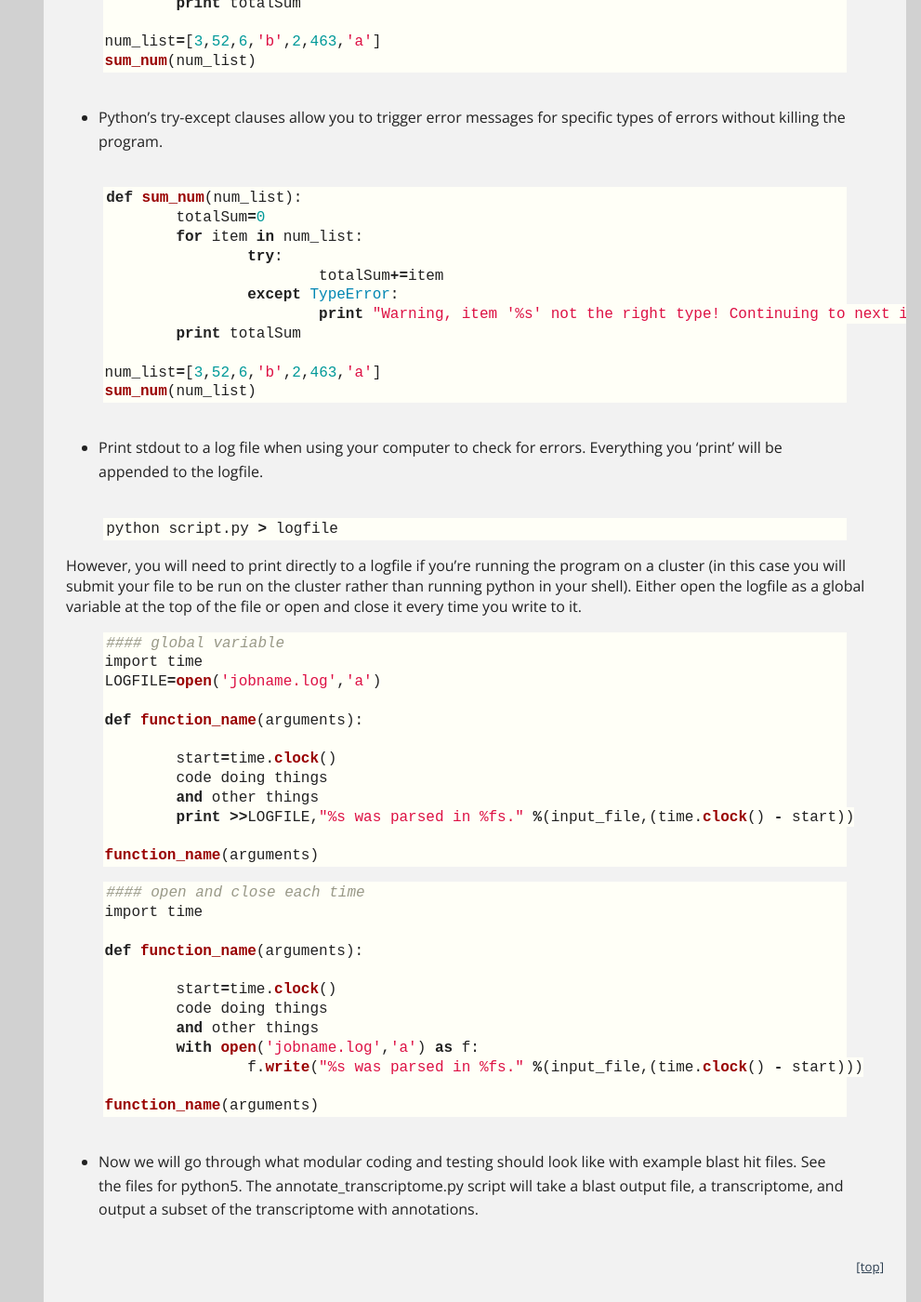
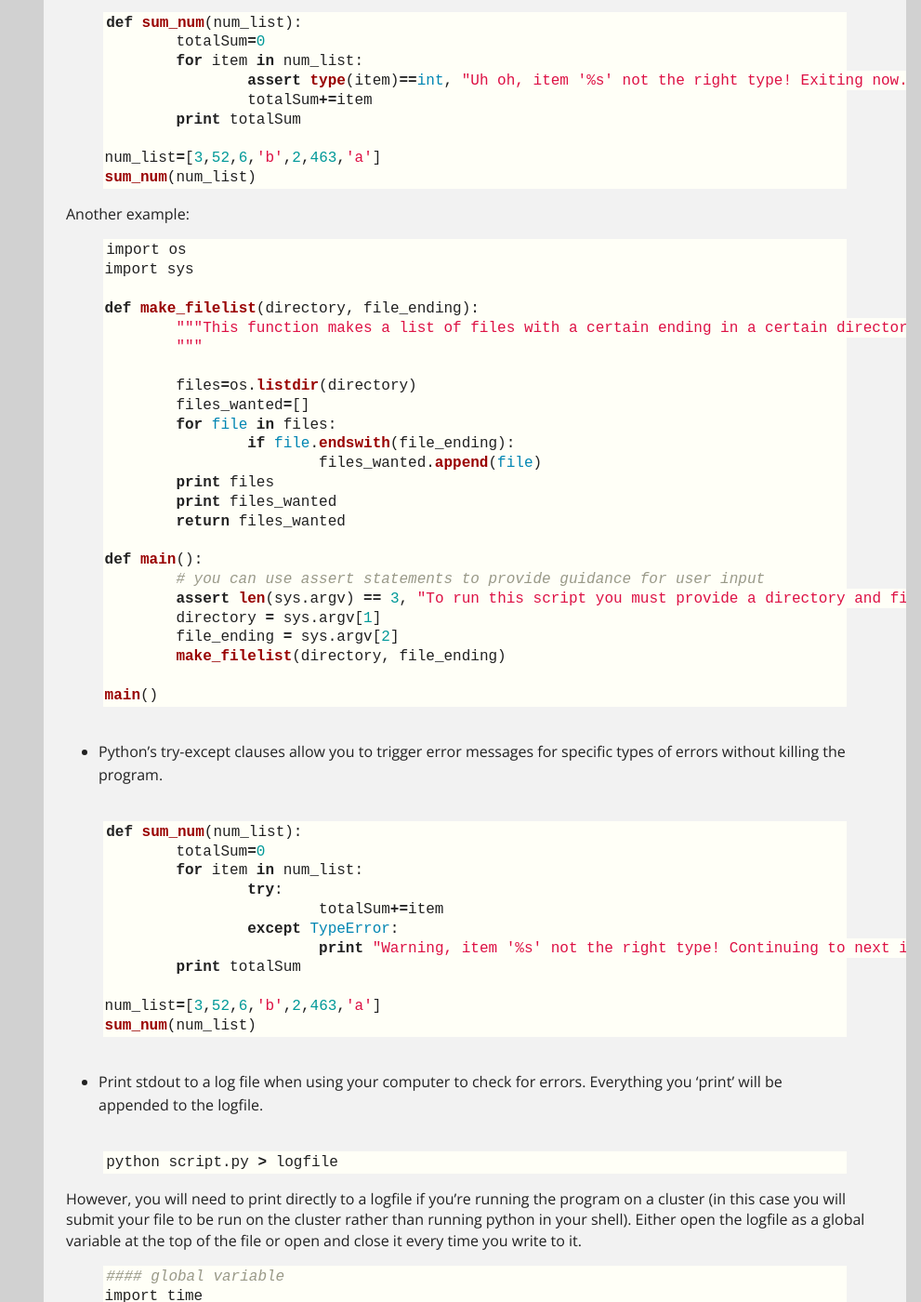
Before and after one commit to CCBBatUT/Biocomputing_Spring2016, a Jekyll site: the page built from _posts/2016-03-09-python6_testing-bestpractices.md, in a window 1280 px wide and 1400 px high, scrolled down 2288 px. Shown: the whole window at 93% size, without its empty margins (289-1280 px from the left). Built offline with Jekyll 4.4.1, drawn with Linux system fonts in a browser that asks for light colours; some of the changed text lies outside the part shown.

Commit message:
updating lesson

```diff
--- a/_posts/2016-03-09-python6_testing-bestpractices.md
+++ b/_posts/2016-03-09-python6_testing-bestpractices.md
@@ -63,21 +63,27 @@ for file in directory_list:
 
 {% highlight python %}
 import os
+import sys
 
 def make_filelist(directory, file_ending):
 	"""This function makes a list of files with a certain ending in a certain directory.
 	"""
 
 	files=os.listdir(directory)
-	files_pdb=[]
+	files_wanted=[]
 	for file in files:
 		if file.endswith(file_ending):
-			files_pdb.append(file)
+			files_wanted.append(file)
 	print files
-	print files_pdb
-	return files_pdb
+	print files_wanted
+	return files_wanted
 
-make_filelist('.', '.pdb')
+def main():
+	directory = sys.argv[1]
+	file_ending = sys.argv[2]
+	make_filelist(directory, file_ending)
+
+main()
 {% endhighlight %}
 
 If you're working with integers or floats or are getting a TypeError from python, you can use the type() function to check that the variable is in the format you expect. If you're having trouble indexing certain values, copy a subset into the python console and check your syntax.
@@ -102,6 +108,34 @@ def sum_num(num_list):
 num_list=[3,52,6,'b',2,463,'a']
 sum_num(num_list)
 
+{% endhighlight %}
+
+Another example:
+{% highlight python %}
+import os
+import sys
+
+def make_filelist(directory, file_ending):
+	"""This function makes a list of files with a certain ending in a certain directory.
+	"""
+
+	files=os.listdir(directory)
+	files_wanted=[]
+	for file in files:
+		if file.endswith(file_ending):
+			files_wanted.append(file)
+	print files
+	print files_wanted
+	return files_wanted
+
+def main():
+	# you can use assert statements to provide guidance for user input
+	assert len(sys.argv) == 3, "To run this script you must provide a directory and file ending"
+	directory = sys.argv[1]
+	file_ending = sys.argv[2]
+	make_filelist(directory, file_ending)
+
+main()
 
 {% endhighlight %}
 
@@ -162,4 +196,4 @@ function_name(arguments)
 
 
 * Now we will go through what modular coding and testing should look like with example blast hit files.
-See the files for python5. The annotate_transcriptome.py script will take a blast output file, a transcriptome, and output a subset of the transcriptome with annotations.
+See the files for python5. The `annotate_transcriptome.py` script will take a blast output file, a transcriptome, and output a subset of the transcriptome with annotations.
```
